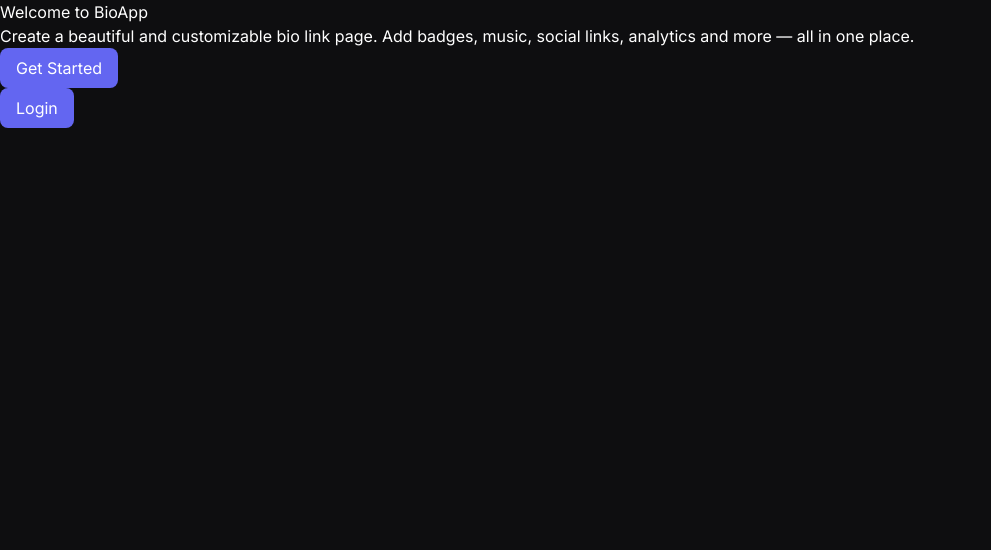
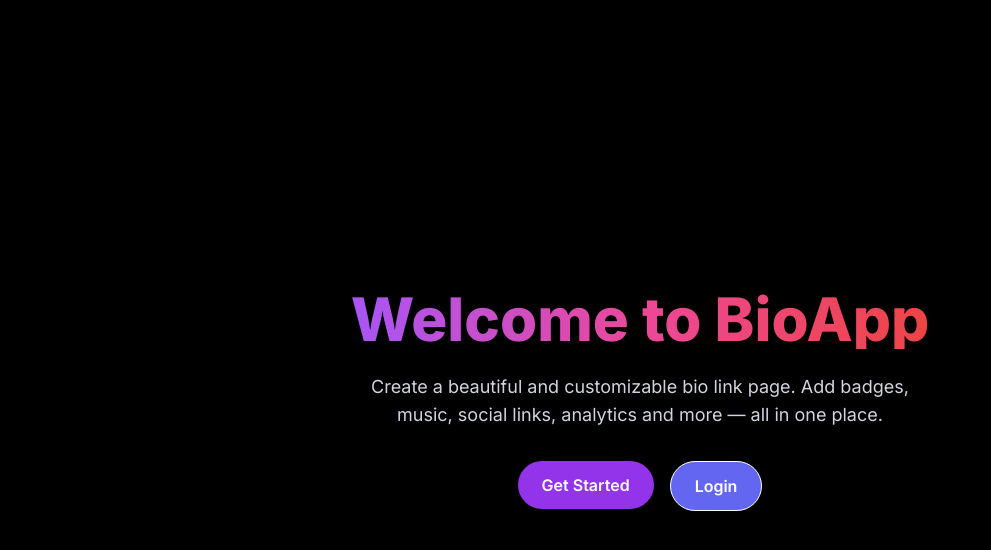
Before and after one commit to Tawfiq1x/bio-app, a Next.js app: page / in a window 1280 px wide. Shown: the top 550 px of the page, without its empty margins (0-991 px from the left). Built offline with nearby package versions, Linux system fonts and the light colour scheme.

Commit message:
Update tailwind.config.js

```diff
--- a/tailwind.config.js
+++ b/tailwind.config.js
@@ -0,0 +1,7 @@
+module.exports = {
+  content: [
+    "./app/**/*.{js,ts,jsx,tsx}",
+    "./components/**/*.{js,ts,jsx,tsx}",
+  ],
+  // ... rest of config
+}
```
